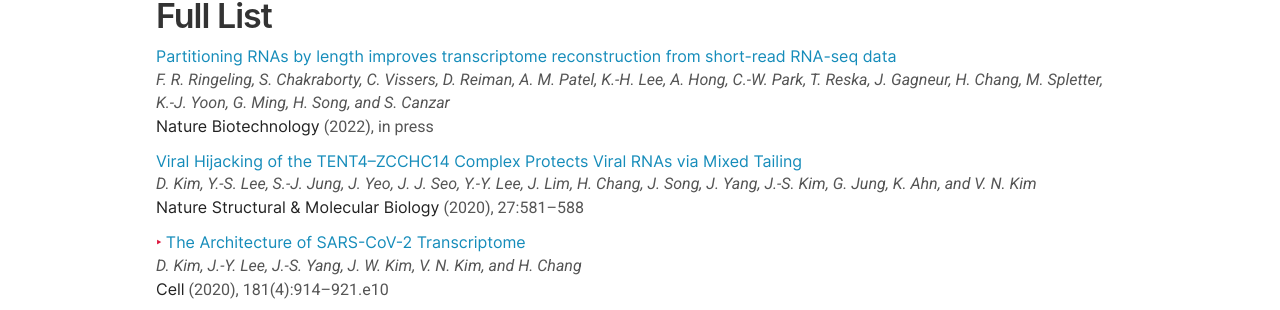
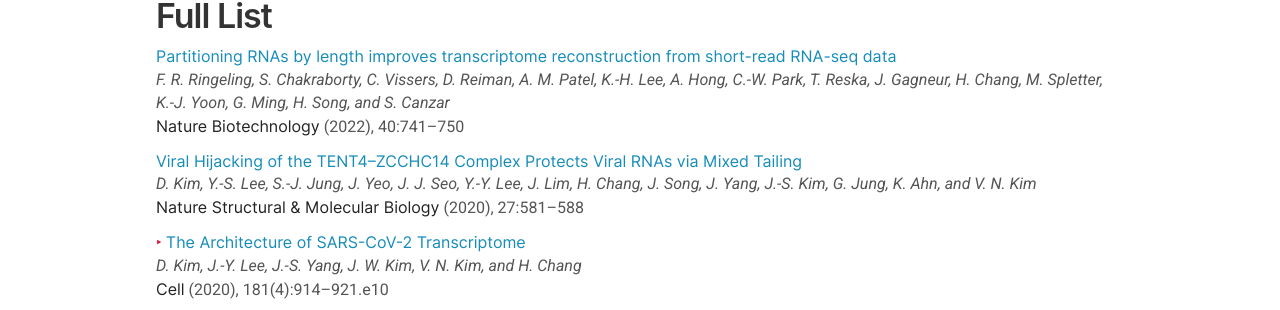
Before and after one commit to ChangLabSNU/ChangLabSNU.github.io, a Jekyll site: the page built from _pages/publications.md, in a window 1280 px wide and 900 px high, scrolled down 1655 px. Shown: the part 143-453 px from the top of the window. Built offline with Jekyll 4.4.1, drawn with Linux system fonts in a browser that asks for light colours; nearby versions of some CDN libraries; some web fonts are replaced.

Commit message:
Update publication VIP.

```diff
--- a/_data/publist.yml
+++ b/_data/publist.yml
@@ -5,7 +5,7 @@
     year: 2022
     month: Jan
     mday: 10
-  vip: "in press"
+  vip: "40:741–750"
   doi: doi.org/10.1038/s41587-021-01136-7
   link:
     url: "https://www.nature.com/articles/s41587-021-01136-7"
```
